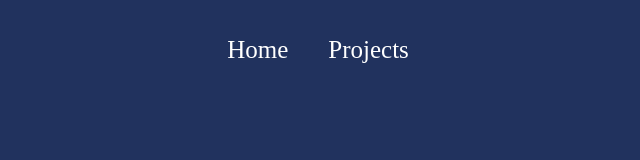
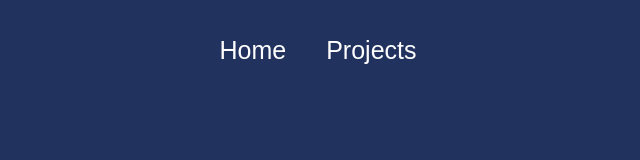
Before and after one commit to bsamene/biruk-portfolio, a React (Create React App) app: page /homepage in a window 1280 px wide. Shown: the top 160 px of the page, without its empty margins (322-962 px from the left). Built offline with nearby package versions, Linux system fonts and the light colour scheme.

Commit message:
adjusting typing speed

```diff
--- a/src/pages/Home.js
+++ b/src/pages/Home.js
@@ -11,7 +11,7 @@ function Home() {
     <div className = "about">
      <h2> Biruk Amene </h2>
      <div className = "prompt">
-        <p> CS @ Duke University</p>
+     <p> CS <span class="highlight">@</span> Duke University</p>
         <a href = "https://instagram.com/biruk_sa?igshid=MmIzYWVlNDQ5Yg==">
         <InstagramIcon />
         </a>
--- a/src/styles/Home.css
+++ b/src/styles/Home.css
@@ -34,11 +34,8 @@
     letter-spacing: .09em; /* Adjust as needed */
     position: relative;
 
-
-
-
   animation:
-    typing 1.75s steps(20, end),
+    typing 1.3s steps(26, end),
     blink-caret 0.5s linear infinite;
     padding-bottom: 70px;
 }
@@ -61,3 +58,8 @@
     margin: 5px;
     color: white;
   }
+
+  .about p {
+    font-family: 'Muli', sans-serif;
+    font-weight: lighter;
+  }
--- a/src/styles/Navbar.css
+++ b/src/styles/Navbar.css
@@ -11,6 +11,8 @@
     align-items: center;
     justify-content: center;
     color: white;
+    font-family: 'Muli', sans-serif;
+    font-weight: lighter;
   }
 
   .navbar a {
--- a/src/styles/ProjectDisplay.css
+++ b/src/styles/ProjectDisplay.css
@@ -1,3 +1,4 @@
+
 .project {
     width: 100%;
     height: calc(100vh - 100px);
--- a/src/styles/Projects.css
+++ b/src/styles/Projects.css
@@ -5,6 +5,7 @@
     justify-content: center;
     align-items: center;
     flex-direction: column;
+
   }
   .projects .projectTitle {
     text-align: center;
```
